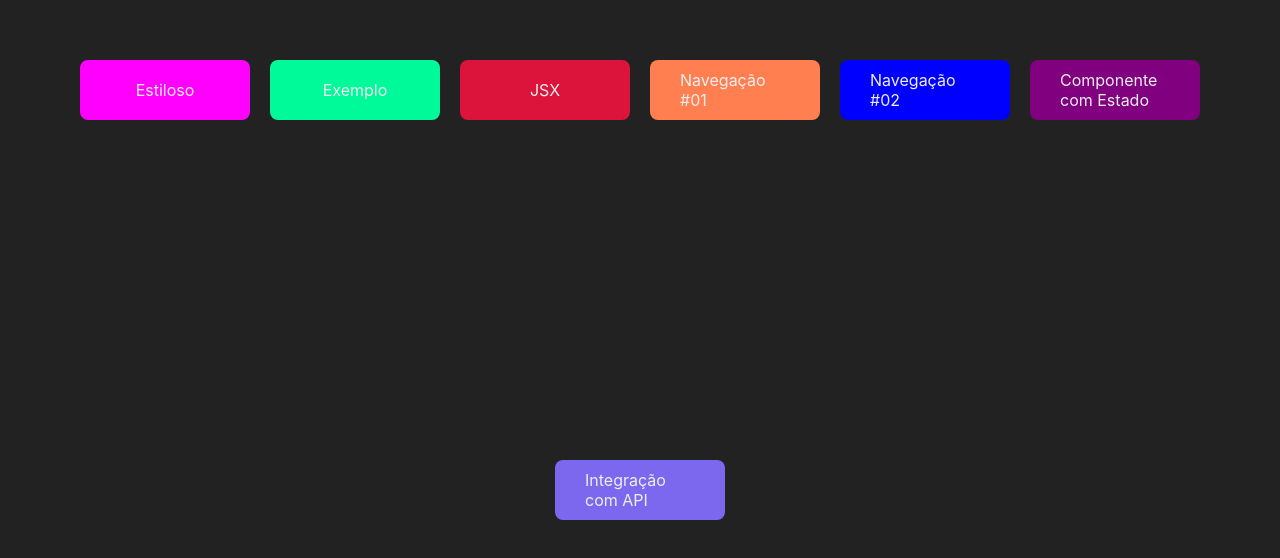
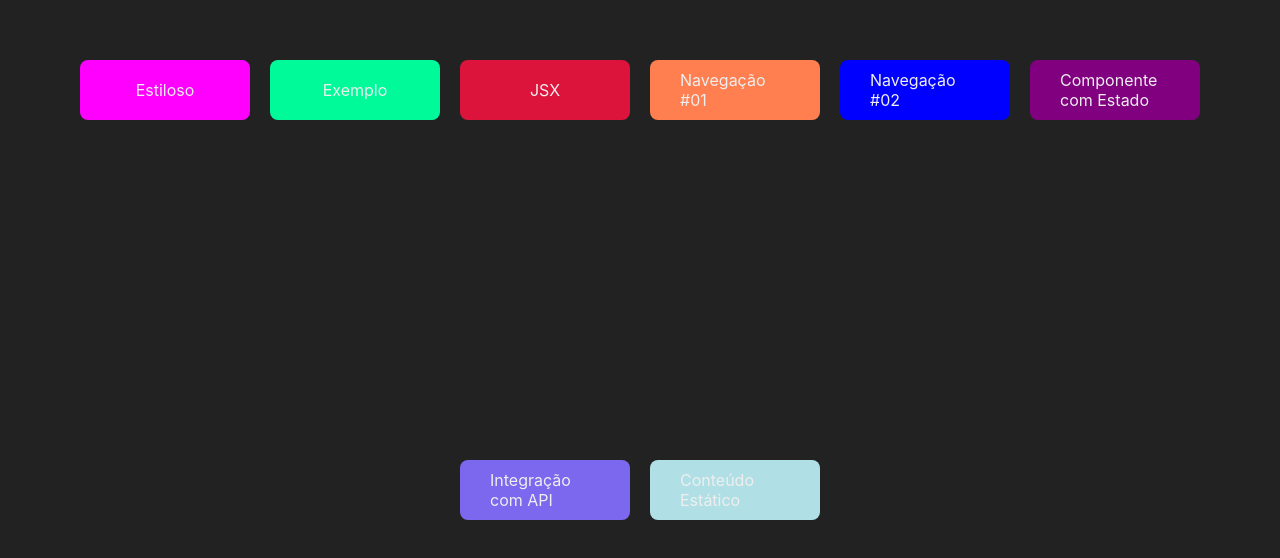
Before and after one commit to davidIsrael-rj/Cadastro_Usuario_Next_React, a Next.js app: page / in a window 1280 px wide. Shown: the part 110-668 px from the top of the page. Built offline with nearby package versions, Linux system fonts and the light colour scheme.

Commit message:
Pré-Renderização na Prática

```diff
--- a/src/components/Navegador.jsx
+++ b/src/components/Navegador.jsx
@@ -4,7 +4,7 @@
 export default function Navegador(props) {
 
     return (
-        <Link href={props.destino}>
+        <Link href={props.destino} passHref>
             <div className={styles.navegador} style={{
                 backgroundColor: props.cor ?? "dodgerblue"
             }}>
--- a/src/pages/index.jsx
+++ b/src/pages/index.jsx
@@ -17,6 +17,7 @@
             <Navegador texto="Navegação #02" destino="/cliente/sp-2/123" cor="blue"/>
             <Navegador texto="Componente com Estado" destino="/estado" cor="Purple"/>
             <Navegador texto="Integração com API" destino="/integracao_1" cor="#7B68EE"/>
+            <Navegador texto="Conteúdo Estático" destino="/estatico" cor="PowderBlue"/>
         </div>
     )
 }
--- a/src/pages/integracao_1.jsx
+++ b/src/pages/integracao_1.jsx
@@ -1,7 +1,7 @@
 import { useState } from "react";
 import Layout from "../components/Layout";
 
-export default function integracao() {
+export default function Integracao() {
 
     const [codigo, setCodigo] = useState(1)
     const [cliente, setCliente] = useState({})
```
Also changed, not shown: src/pages/estatico.jsx (added, +17 -0 lines).
